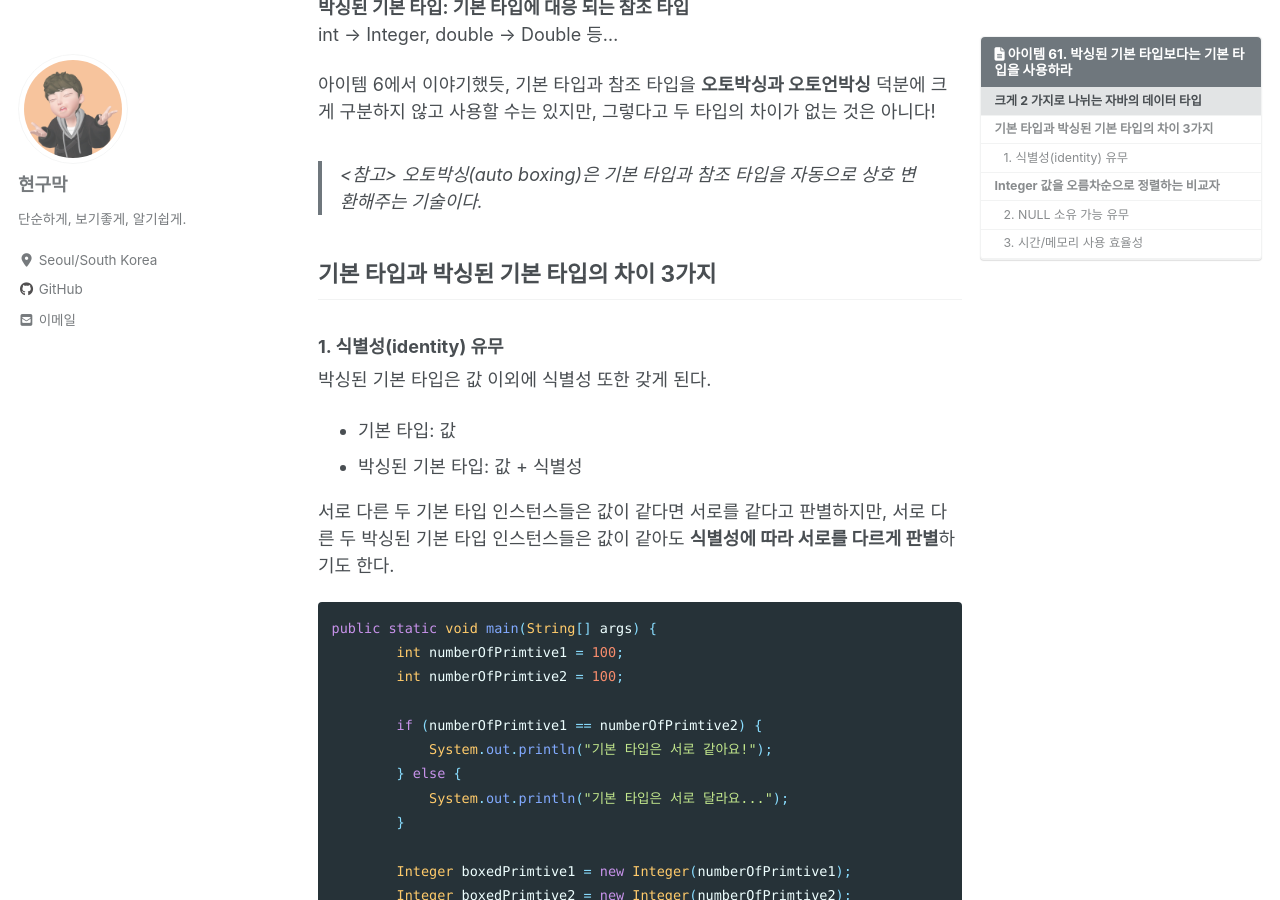
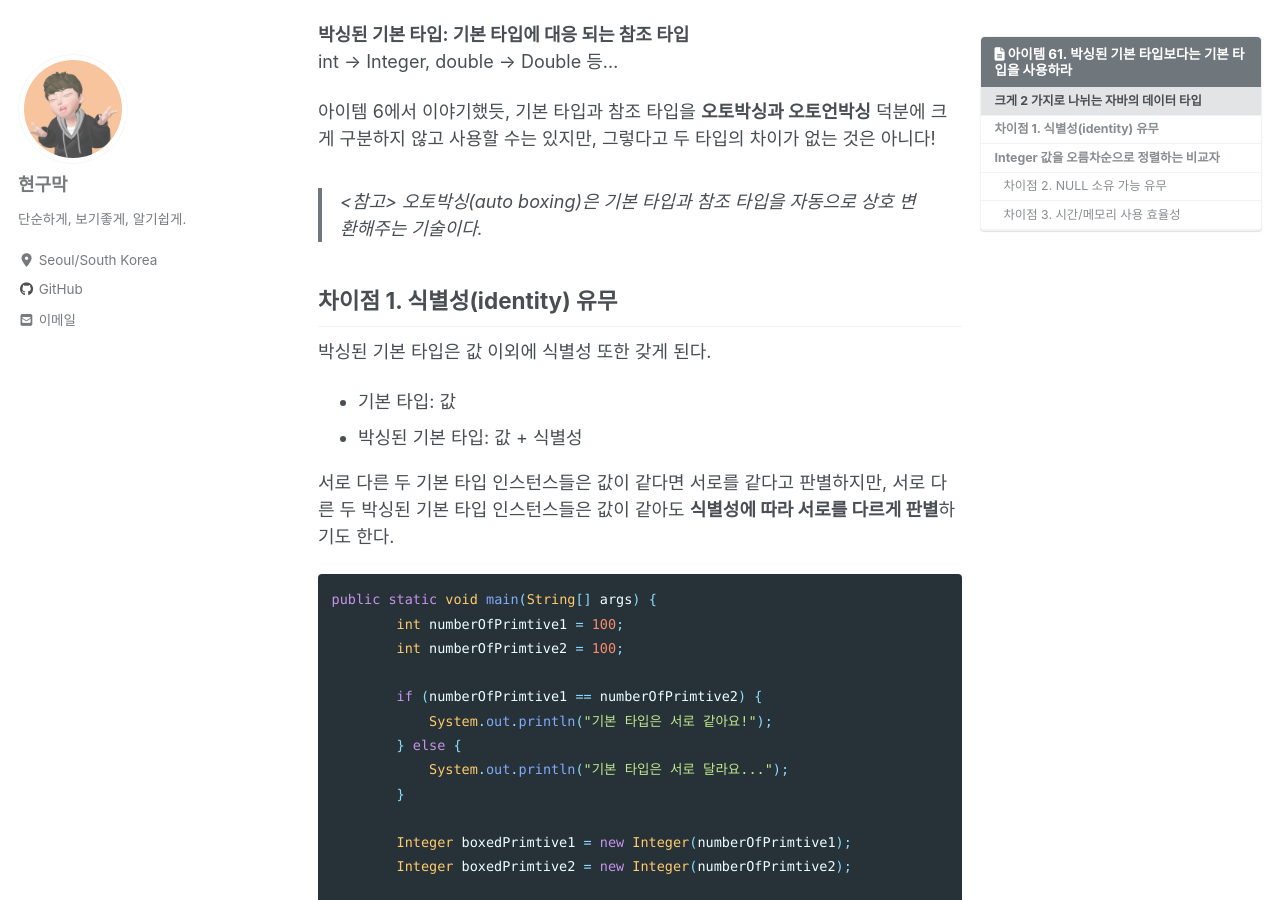
Before and after one commit to Hyeon9mak/Hyeon9mak.github.io, a Jekyll site: the page built from _posts/2020-11-22-Effective_java-item61.md, in a window 1280 px wide and 900 px high, scrolled down 427 px. Built offline with Jekyll 4.4.1, drawn with Linux system fonts in a browser that asks for light colours; cached includes are drawn as plain includes; nearby versions of some CDN libraries; comment, search, counter and statistics services are not loaded; some of the changed text lies outside the part shown.

Commit message:
Update 2020-11-22-Effective_java-item61.md
전체 글 정렬 수정

```diff
--- a/_posts/2020-11-22-Effective_java-item61.md
+++ b/_posts/2020-11-22-Effective_java-item61.md
@@ -32,9 +32,7 @@
 > <참고>
 > 오토박싱(auto boxing)은 기본 타입과 참조 타입을 자동으로 상호 변환해주는 기술이다.
 
-
-## 기본 타입과 박싱된 기본 타입의 차이 3가지
-### 1. 식별성(identity) 유무
+## 차이점 1. 식별성(identity) 유무
 박싱된 기본 타입은 값 이외에 식별성 또한 갖게 된다.
 
 - 기본 타입: 값
@@ -245,5 +243,5 @@
 언박싱한 기본 타입 지역변수를 이용해서 비교를 진행하면 된다.
 이렇게 하면 기본 타입에는 식별성이 없기 때문에, 오류가 발생하지 않는다.
 
-### 2. NULL 소유 가능 유무
-### 3. 시간/메모리 사용 효율성
+### 차이점 2. NULL 소유 가능 유무
+### 차이점 3. 시간/메모리 사용 효율성
```
